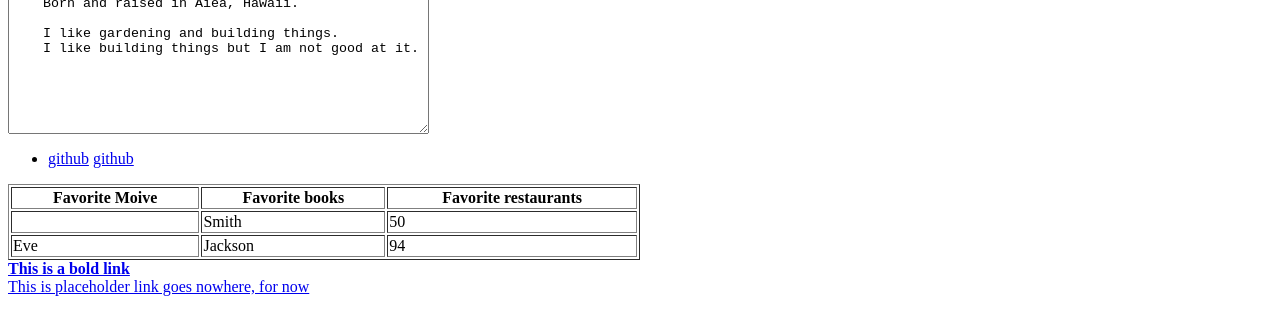
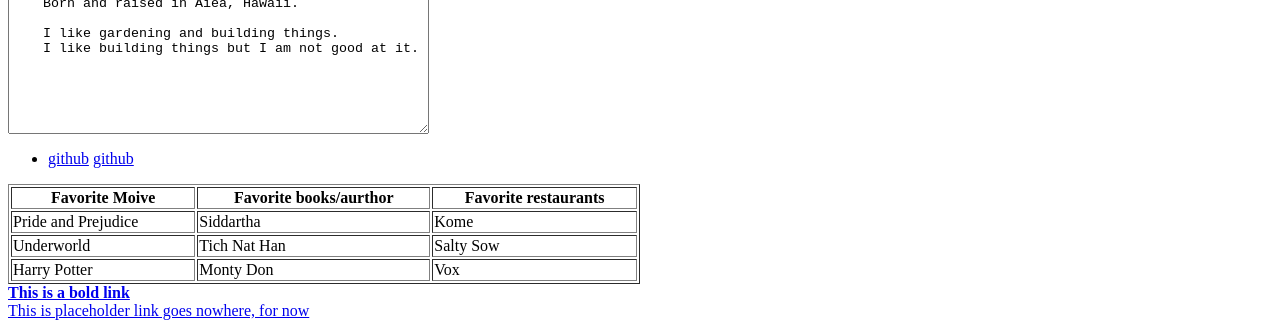
Before and after one commit to wendywalsh/wendywalsh.github.io, a plain HTML site: page bio.html in a window 1280 px wide. Shown: the part 518-846 px from the top of the page. Before the commit the page ends 822 px from the top, so only its background shows below. Drawn offline with Linux system fonts and the light colour scheme.

Commit message:
added more

```diff
--- a/bio.html
+++ b/bio.html
@@ -51,19 +51,25 @@
           <table border ="1" style="width:50%">
             <tr>
               <th>Favorite Moive</th>
-              <th>Favorite books</th>
+              <th>Favorite books/aurthor</th>
               <th>Favorite restaurants</th>
             </tr>
             <tr>
-              <td></td>
-              <td>Smith</td>
-              <td>50</td>
+              <td>Pride and Prejudice</td>
+              <td>Siddartha</td>
+              <td>Kome</td>
             </tr>
             <tr>
-              <td>Eve</td>
-              <td>Jackson</td>
-              <td>94</td>
+              <td>Underworld</td>
+              <td>Tich Nat Han</td>
+              <td>Salty Sow</td>
             </tr>
+
+            <tr>
+                <td>Harry Potter</td>
+                <td>Monty Don</td>
+                <td>Vox</td>
+              </tr>
           </table>
 
 
```
